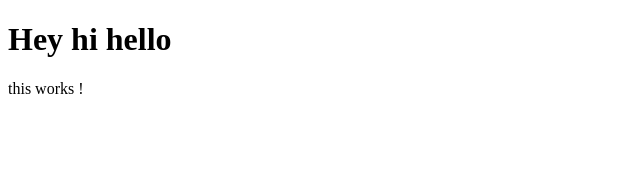
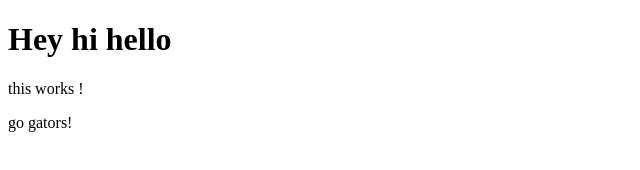
Before and after one commit to alexandersuglio/alexTestRepo, a plain HTML site: page index.html in a window 1280 px wide. Shown: the full height of the page, 0-640 px from the left. Drawn offline with Linux system fonts and the light colour scheme.

Commit message:
staged new changes

```diff
--- a/index.html
+++ b/index.html
@@ -10,5 +10,7 @@
 <h1> Hey hi hello</h1>
 <p> this works !</p>
 
+<p>go gators!</p>
+
 </body>
 </html>
```
